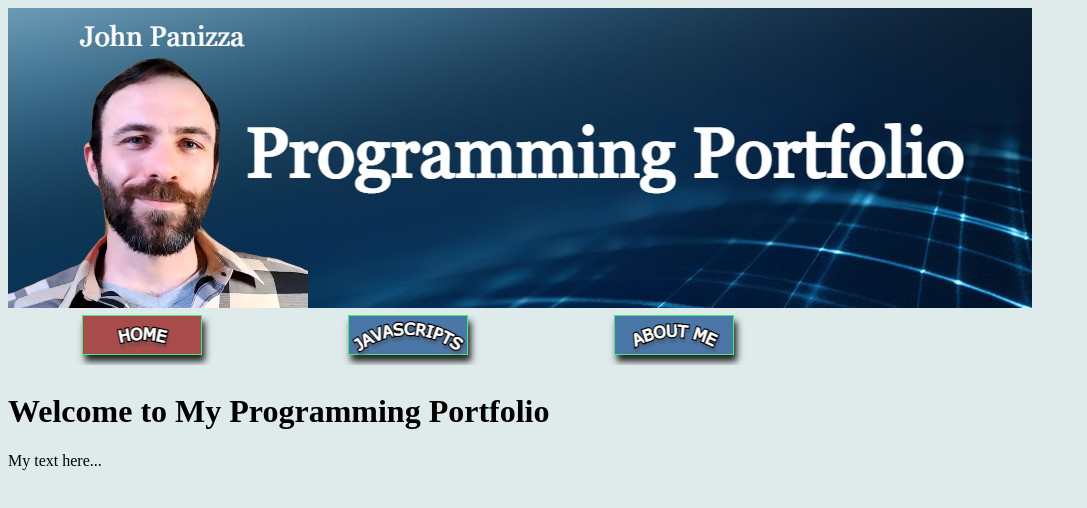
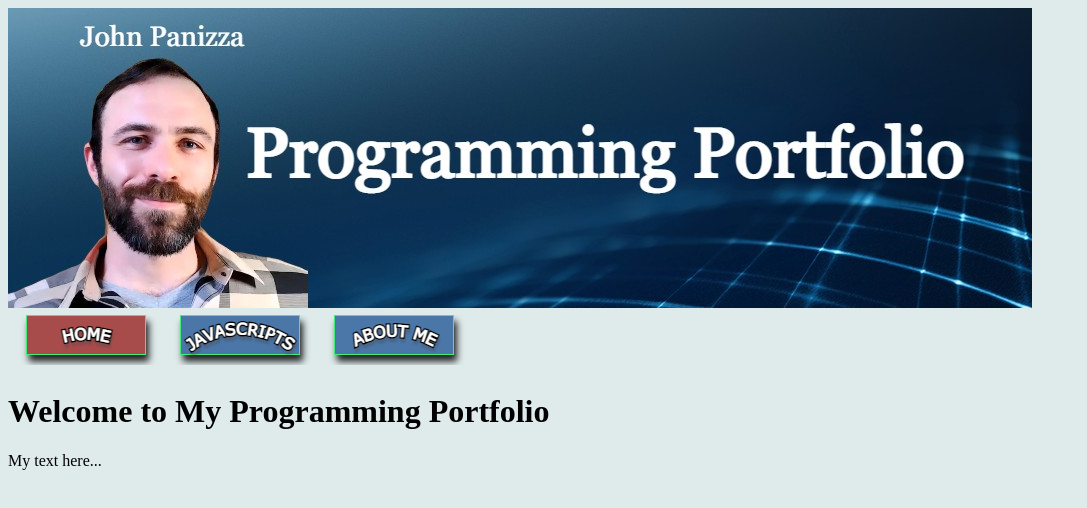
Before and after one commit to jpanizza12/jpanizza12.github.io, a plain HTML site: page index.html in a window 1280 px wide. Shown: the whole page, without its empty margins (0-1087 px from the left). Drawn offline with Linux system fonts and the light colour scheme.

Commit message:
Update index.html

```diff
--- a/index.html
+++ b/index.html
@@ -8,7 +8,7 @@
 <body>
   <img src="myBanner.jpg">
 
-  <table id="nav-table">
+  <table>
     <tr>
       <th><img src="Althome.png"></a></th>
       <th><a href="https://jpanizza12.github.io/javascripts.html"><img src="javascripts.png"></a></th>
```
